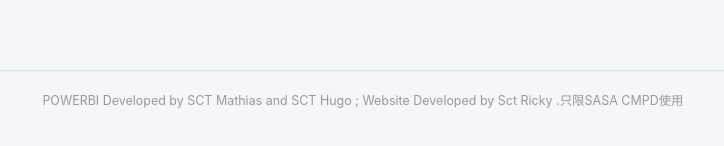
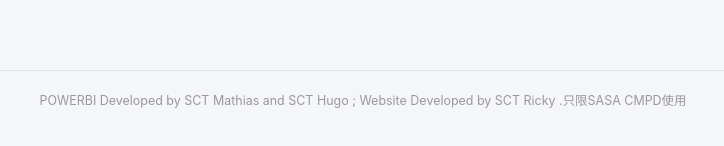
Before and after one commit to rickyyue315/powerbilink, a website: page public/index.html in a window 1280 px wide. Shown: the part 454-600 px from the top of the page, 277-1001 px from the left. Drawn offline with Linux system fonts and the light colour scheme; no server answers.

Commit message:
Fix: capitalise SCT in footer credit

```diff
--- a/public/index.html
+++ b/public/index.html
@@ -118,7 +118,7 @@
 </div>
 
 <footer class="footer">
-  POWERBI Developed by SCT Mathias and SCT Hugo ; Website Developed by Sct Ricky .只限SASA CMPD使用
+  POWERBI Developed by SCT Mathias and SCT Hugo ; Website Developed by SCT Ricky .只限SASA CMPD使用
 </footer>
 
 <script src="/js/app.js"></script>
```
